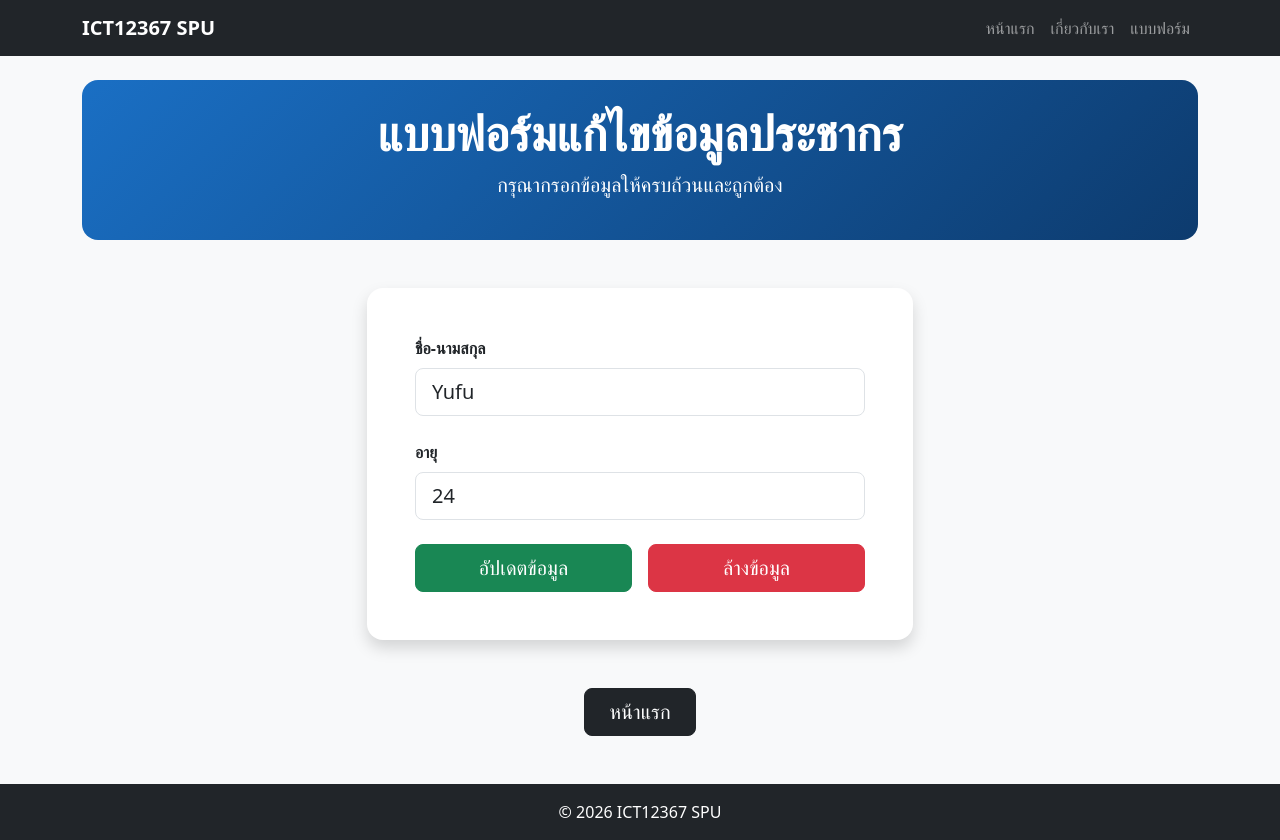
After one commit to Nuttawat2/ICT12367, a Django app: page /edit/2/ in a window 1280 px wide. The commit adds this page. Run offline with Django 5.2, Linux system fonts and the light colour scheme; data comes from the database, SQL or seed files in the repository; both versions use the stored data as it was after the commit.

Commit message:
Add Lab12

```diff
--- /dev/null
+++ b/Lab11/myproject/myapp/templates/edit.html
@@ -0,0 +1,53 @@
+{% extends "base.html" %}
+
+{% block title %}
+<title>แบบฟอร์มแก้ไขข้อมูลประชากร</title>
+{% endblock %}
+
+{% block content %}
+
+<!-- Header -->
+<div class="text-center py-4 px-4 rounded-4 text-white mb-5"
+     style="background: linear-gradient(135deg, #1a6fc4, #0d3b6e);">
+    <h2 class="fw-bold display-5">แบบฟอร์มแก้ไขข้อมูลประชากร</h2>
+    <p class="lead">กรุณากรอกข้อมูลให้ครบถ้วนและถูกต้อง</p>
+</div>
+
+<!-- Form Card -->
+<div class="row justify-content-center mb-5">
+    <div class="col-md-6">
+        <div class="card shadow border-0 rounded-4">
+            <div class="card-body p-5">
+
+                <form method="POST">
+                    {% csrf_token %}
+
+                    <div class="mb-4">
+                        <label class="form-label fw-bold">ชื่อ-นามสกุล</label>
+                        <input type="text" class="form-control form-control-lg"
+                               name="name" value="{{ person.name }}">
+                    </div>
+
+                    <div class="mb-4">
+                        <label class="form-label fw-bold">อายุ</label>
+                        <input type="number" class="form-control form-control-lg"
+                               name="age" value="{{ person.age }}">
+                    </div>
+
+                    <div class="d-flex gap-3 mt-4">
+                        <button type="submit" class="btn btn-success btn-lg w-100">อัปเดตข้อมูล</button>
+                        <button type="reset" class="btn btn-danger btn-lg w-100">ล้างข้อมูล</button>
+                    </div>
+
+                </form>
+
+            </div>
+        </div>
+    </div>
+</div>
+
+<div class="text-center mb-5">
+    <a href="/" class="btn btn-dark btn-lg px-4">หน้าแรก</a>
+</div>
+
+{% endblock %}
--- a/Lab11/myproject/myapp/templates/index.html
+++ b/Lab11/myproject/myapp/templates/index.html
@@ -74,10 +74,10 @@
         <td>{{ person.age }}</td>
         <td>{{ person.date|date:"F j, Y" }}</td>
         <td class="text-center">
-                <a href="#" class="btn" style="background-color: #e91e8c; color: white;">แก้ไข</a>
+            <a href="/edit/{{ person.id }}/" class="btn" style="background-color: #e91e8c; color: white;">แก้ไข</a>
         </td>
         <td class="text-center">
-                <a href="#" class="btn" style="background-color: #ff6600; color: white;">ลบ</a>
+            <a href="/delete/{{ person.id }}/" class="btn" style="background-color: #ff6600; color: white;">ลบ</a>
         </td>
     </tr>
     {% endfor %}
--- a/Lab11/myproject/myapp/urls.py
+++ b/Lab11/myproject/myapp/urls.py
@@ -1,8 +1,11 @@
 from django.urls import path
 from myapp import views
+
 urlpatterns = [
-    path('',views.index),
-    path('about',views.about),
-    path('form',views.form),
-    path('contact',views.contact)
+    path('', views.index),
+    path('about', views.about),
+    path('form', views.form),
+    path('contact', views.contact),
+    path('edit/<int:person_id>/', views.edit, name='edit'),
+    path('delete/<int:person_id>/', views.delete, name='delete'),
 ]
--- a/Lab11/myproject/myapp/views.py
+++ b/Lab11/myproject/myapp/views.py
@@ -1,4 +1,4 @@
-from django.shortcuts import render, redirect
+from django.shortcuts import render, redirect, get_object_or_404
 from django.http import HttpResponse
 from myapp.models import Person
 
@@ -11,18 +11,29 @@ def about(request):
 
 def form(request):
     if request.method == "POST":
-        # รับข้อมูลจากฟอร์ม
         name = request.POST.get("name")
         age = request.POST.get("age")
-        # บันทึกลงฐานข้อมูล
-        Person.objects.create(
-            name=name,
-            age=age
-        )
-        # redirect กลับหน้าแรก
+        Person.objects.create(name=name, age=age)
         return redirect("/")
     else:
         return render(request, 'form.html')
 
+def edit(request, person_id):
+    person = get_object_or_404(Person, pk=person_id)
+    if request.method == "POST":
+        name = request.POST.get("name")
+        age = request.POST.get("age")
+        person.name = name
+        person.age = age
+        person.save()
+        return redirect("/")
+    else:
+        return render(request, "edit.html", {"person": person})
+
+def delete(request, person_id):
+    person = get_object_or_404(Person, pk=person_id)
+    person.delete()
+    return redirect("/")
+
 def contact(request):
     return HttpResponse("<h1>ติดต่อ 68115415 ณัฐวัสส์ ปริญญาประเสริฐ</h1>")
```
Also changed, not shown: Lab11/myproject/db.sqlite3. Lines whose indentation alone changed are shown as unchanged.
